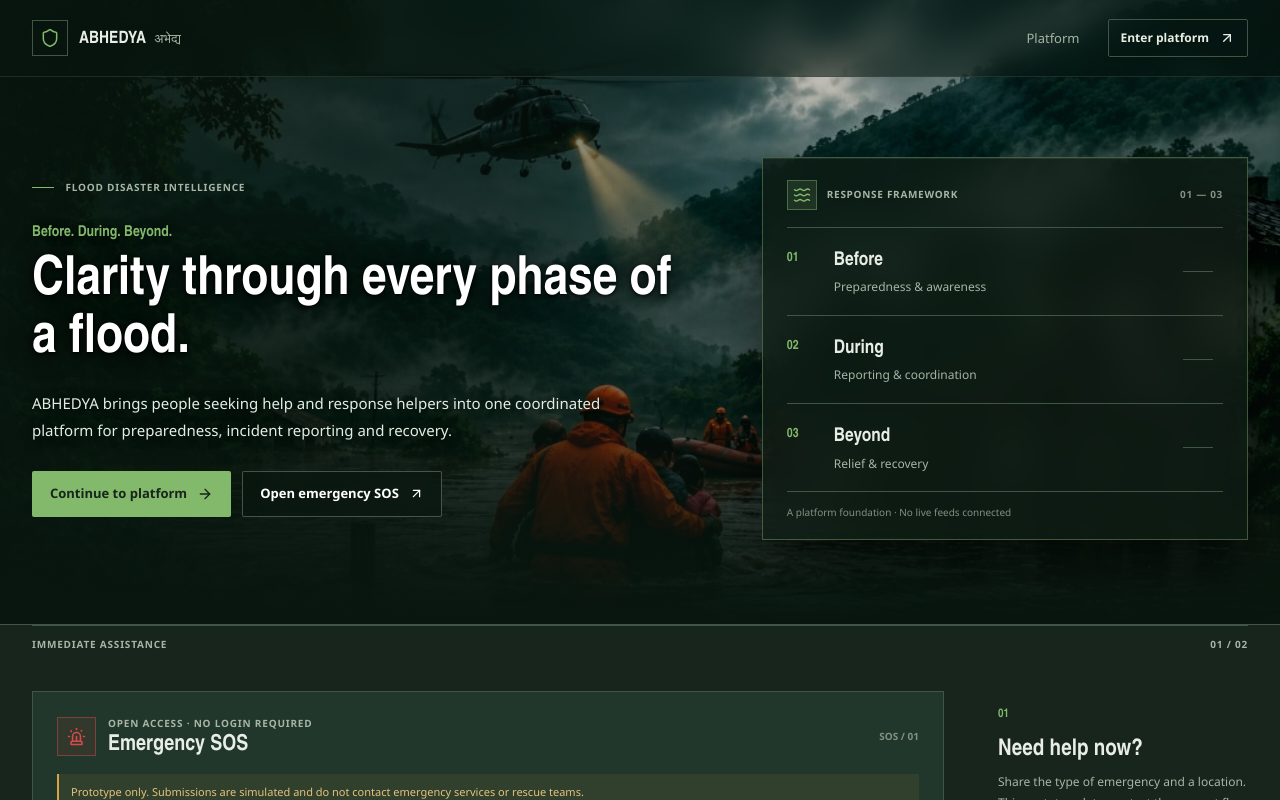
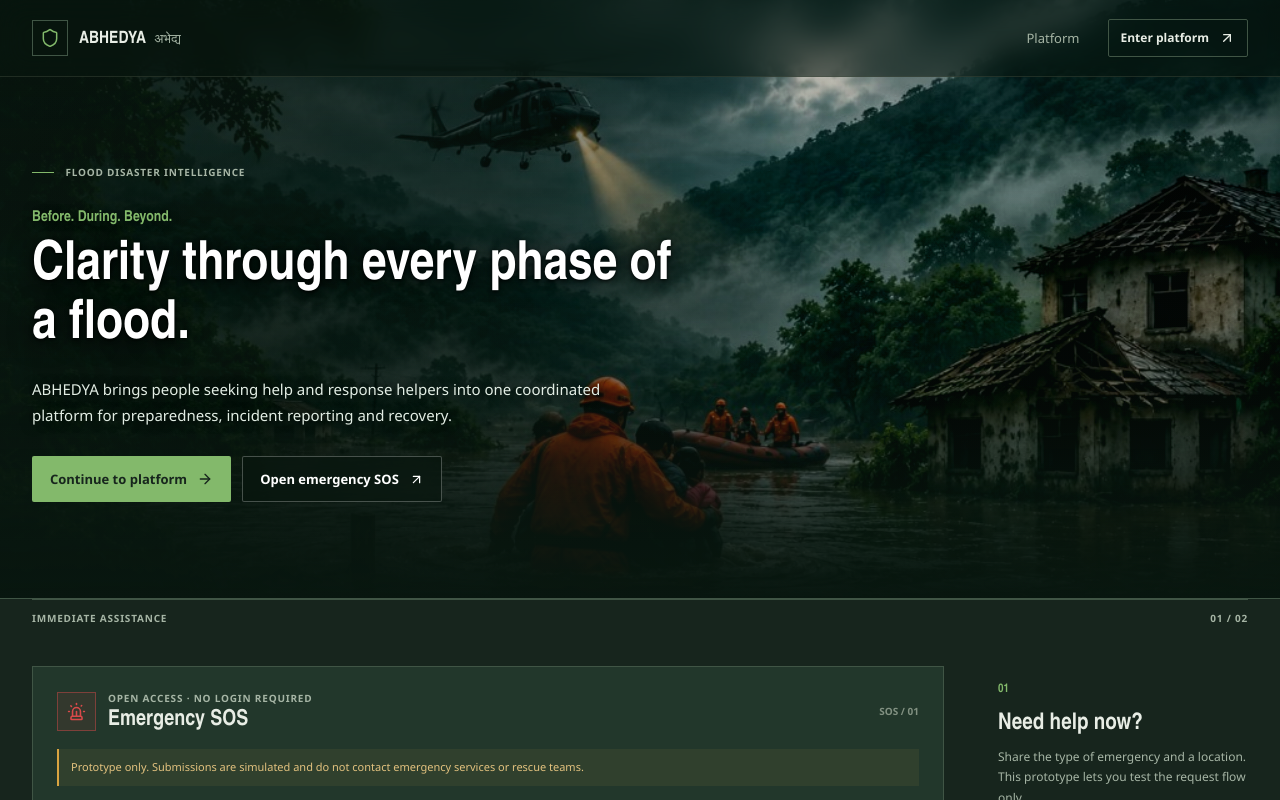
Before and after one commit to preranampkr/ABEDYA-T5, a React (Vite) app: page / in a window 1280 px wide. Shown: the top 800 px of the page. Built offline with nearby package versions, Linux system fonts and the light colour scheme; no server answers.

Commit message:
feat: add landing page component and base application styles

```diff
--- a/src/pages/LandingPage.tsx
+++ b/src/pages/LandingPage.tsx
@@ -1,4 +1,4 @@
-import { ArrowRight, ArrowUpRight, Waves } from 'lucide-react'
+import { ArrowRight, ArrowUpRight } from 'lucide-react'
 import { Link } from 'react-router-dom'
 import EmergencyRequestForm from '../components/EmergencyRequestForm'
 import SiteHeader from '../components/SiteHeader'
@@ -26,30 +26,6 @@ function LandingPage() {
               </a>
             </div>
           </div>
-
-          <aside className="response-framework" aria-label="ABHEDYA response framework">
-            <div className="framework-heading">
-              <span className="framework-icon"><Waves size={18} aria-hidden="true" /></span>
-              <span>RESPONSE FRAMEWORK</span>
-              <span className="framework-index">01 — 03</span>
-            </div>
-            <div className="framework-row">
-              <span className="framework-step">01</span>
-              <div><h2>Before</h2><p>Preparedness &amp; awareness</p></div>
-              <span className="framework-line" />
-            </div>
-            <div className="framework-row">
-              <span className="framework-step">02</span>
-              <div><h2>During</h2><p>Reporting &amp; coordination</p></div>
-              <span className="framework-line" />
-            </div>
-            <div className="framework-row">
-              <span className="framework-step">03</span>
-              <div><h2>Beyond</h2><p>Relief &amp; recovery</p></div>
-              <span className="framework-line" />
-            </div>
-            <p className="framework-footnote">A platform foundation · No live feeds connected</p>
-          </aside>
         </section>
       </div>
 
--- a/src/styles/app.css
+++ b/src/styles/app.css
@@ -195,7 +195,8 @@ button { color: inherit; }
   position: relative;
   z-index: 2;
 }
-.landing-hero { display: grid; grid-template-columns: minmax(0, 1.15fr) minmax(330px, 0.85fr); gap: 72px; align-items: center; padding-block: 80px 84px; }
+.landing-hero { padding-block: 88px 96px; }
+.landing-copy { max-width: 650px; }
 .landing-tagline { margin: 27px 0 9px; color: var(--tactical); font-family: var(--font-display); font-size: 15px; font-weight: 700; text-shadow: 0 1px 10px rgba(0, 0, 0, 0.8); }
 .landing-copy h1, .not-found-content h1 {
   max-width: 690px;
@@ -222,31 +223,6 @@ button { color: inherit; }
   border-color: var(--tactical);
   color: var(--paper);
 }
-.response-framework {
-  padding: 22px 24px 18px;
-  border: 1px solid rgba(158, 213, 132, 0.35);
-  background: rgba(14, 28, 20, 0.8);
-  backdrop-filter: blur(20px);
-  -webkit-backdrop-filter: blur(20px);
-  box-shadow: 0 20px 50px rgba(0, 0, 0, 0.6), inset 0 1px 0 rgba(255, 255, 255, 0.08);
-}
-.framework-heading { display: flex; align-items: center; gap: 10px; padding-bottom: 17px; border-bottom: 1px solid var(--border); color: var(--sage); font-size: 10px; font-weight: 700; letter-spacing: 0.07em; }
-.framework-icon {
-  display: grid;
-  width: 30px;
-  height: 30px;
-  place-items: center;
-  color: var(--tactical);
-  border: 1px solid rgba(158, 213, 132, 0.35);
-  background: rgba(158, 213, 132, 0.12);
-}
-.framework-index { margin-left: auto; color: var(--muted); font-variant-numeric: tabular-nums; }
-.framework-row { position: relative; display: grid; grid-template-columns: 35px 1fr 40px; gap: 12px; align-items: start; padding: 18px 0; border-bottom: 1px solid var(--border); }
-.framework-step { padding-top: 3px; color: var(--tactical); font-family: var(--font-display); font-size: 13px; font-weight: 700; }
-.framework-row h2 { margin: 0; font-family: var(--font-display); font-size: 19px; font-weight: 600; }
-.framework-row p { margin: 3px 0 0; color: var(--sage); font-size: 12px; }
-.framework-line { width: 30px; height: 1px; align-self: center; background: var(--border); }
-.framework-footnote { margin: 13px 0 0; color: var(--muted); font-size: 10px; }
 .section-divider { display: flex; justify-content: space-between; padding-block: 11px; border-top: 1px solid var(--border); color: var(--sage); font-size: 10px; font-weight: 700; letter-spacing: 0.08em; }
 .landing-sos-wrap { display: grid; grid-template-columns: minmax(0, 1fr) 250px; gap: 54px; align-items: start; padding-block: 28px 76px; }
 .sos-panel { padding: 24px; border: 1px solid var(--border); background: var(--forest); }
@@ -549,7 +525,6 @@ select.text-input:valid { color: var(--paper); }
 .not-found-content > p:not(.eyebrow) { margin: 12px 0 22px; color: var(--sage); }
 
 @media (max-width: 1000px) {
-  .landing-hero { grid-template-columns: minmax(0, 1fr) minmax(290px, 0.8fr); gap: 36px; }
   .landing-copy h1 { font-size: 46px; }
   .landing-sos-wrap { gap: 30px; }
   .auth-main { gap: 48px; }
@@ -561,10 +536,9 @@ select.text-input:valid { color: var(--paper); }
   .site-nav { gap: 15px; }
   .site-nav-link { font-size: 12px; }
   .site-nav .button { min-height: 36px; padding-inline: 9px; font-size: 11px; }
-  .landing-hero { grid-template-columns: 1fr; gap: 31px; padding-block: 52px 44px; }
+  .landing-hero { padding-block: 52px 44px; }
   .landing-copy h1 { max-width: 570px; font-size: 43px; }
   .landing-intro { font-size: 14px; }
-  .response-framework { max-width: none; }
   .landing-sos-wrap { grid-template-columns: 1fr; gap: 21px; padding-block: 20px 48px; }
   .sos-side-note { display: grid; grid-template-columns: 34px 1fr; column-gap: 12px; padding-top: 0; }
   .sos-side-note .side-note-number { grid-row: span 3; }
```
